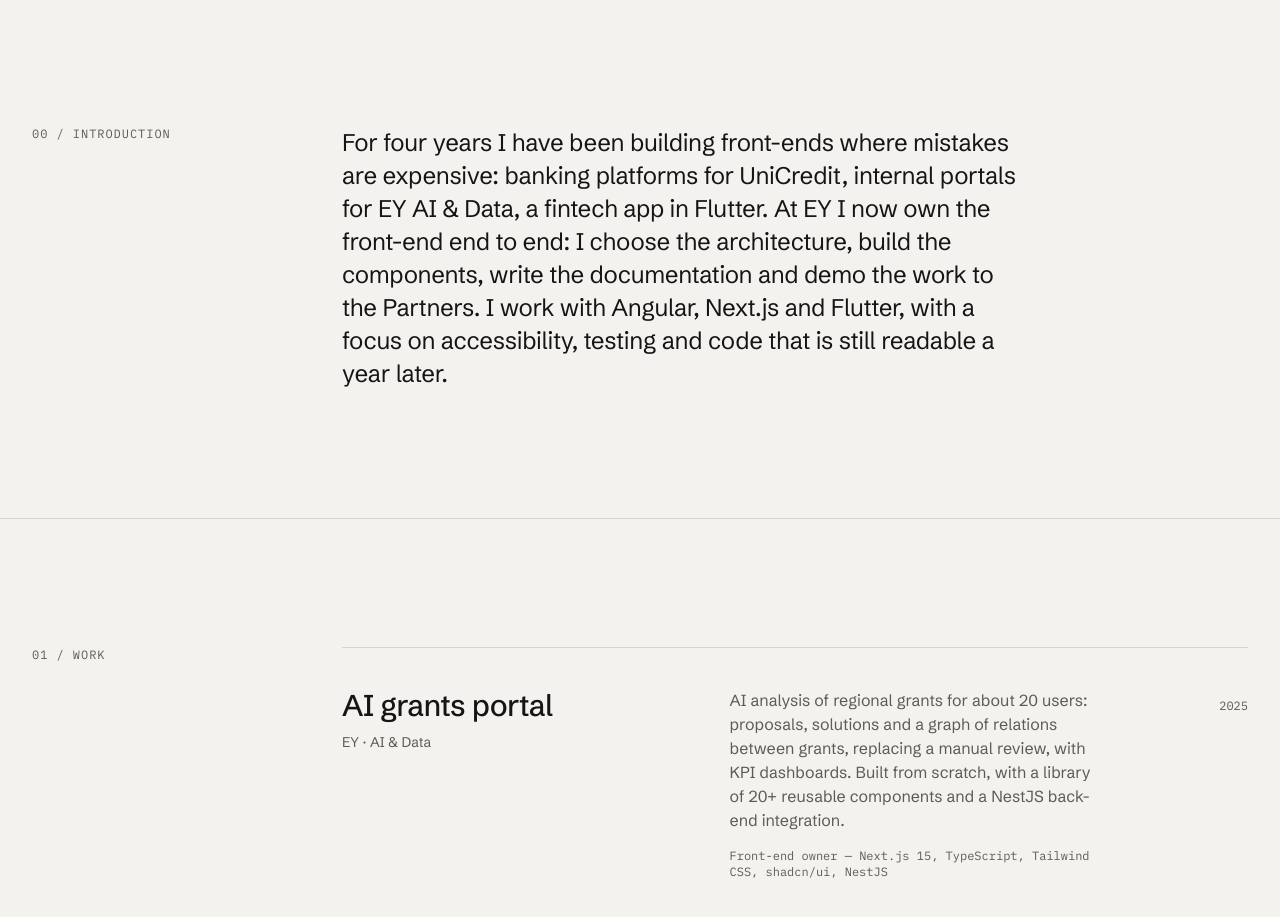
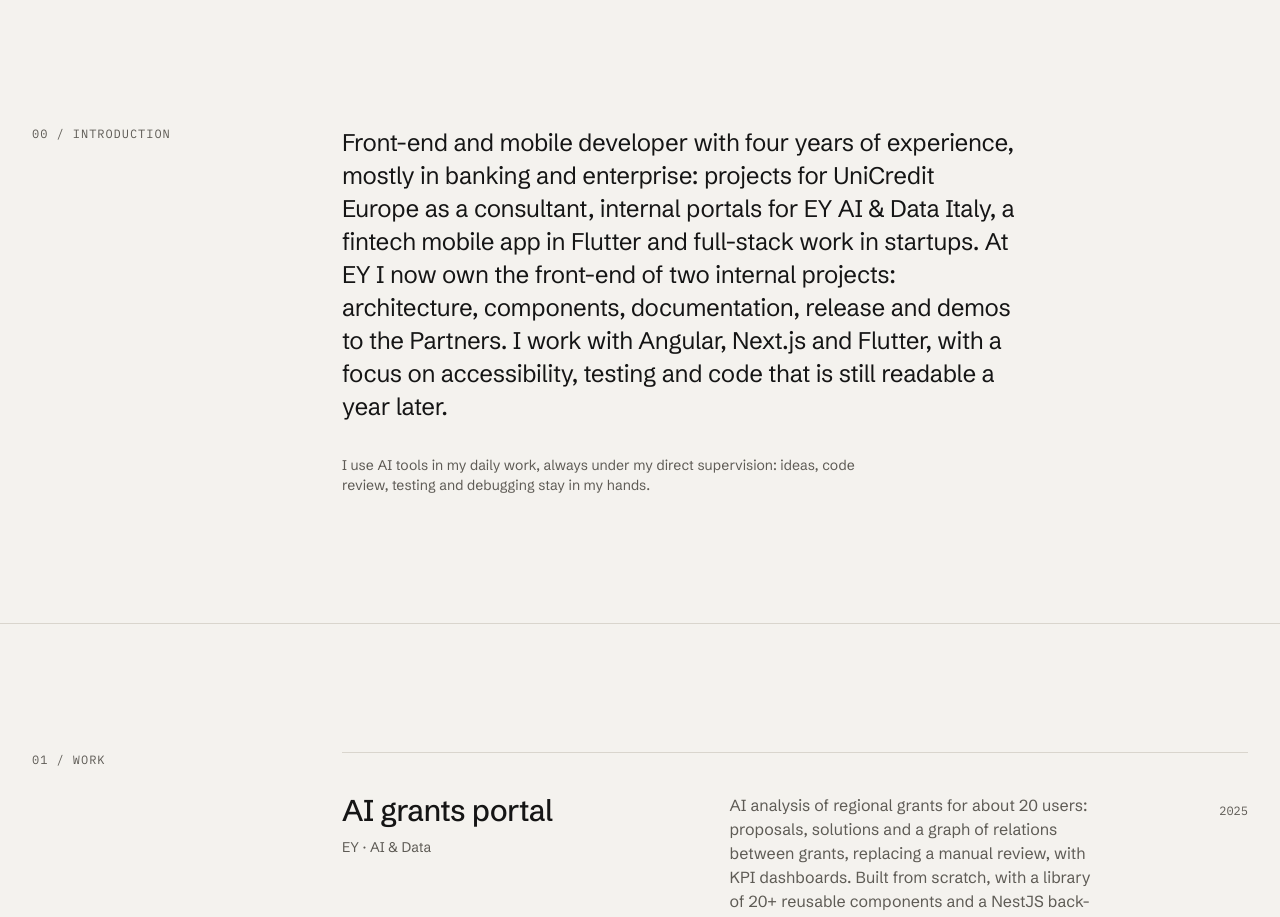
Before and after one commit to TheDollMaster98/lorisdalsanto.dev, a Next.js app: page /en/ in a window 1280 px wide. Shown: the part 820-1737 px from the top of the page. Built offline with nearby package versions, Linux system fonts and the light colour scheme.

Commit message:
Rewrite introduction and add AI usage note
Introduction now names UniCredit Europe, EY AI & Data Italy, the fintech
app and startup full-stack work, and the two EY projects owned end to end.
A short note under it states that AI tools are used under direct personal
supervision.

```diff
--- a/src/app/(public)/[lang]/_landing-sections/Intro.tsx
+++ b/src/app/(public)/[lang]/_landing-sections/Intro.tsx
@@ -10,6 +10,9 @@
       >
         {intro.text}
       </p>
+      <p data-reveal className="mt-8 max-w-[60ch] text-sm text-ink-muted">
+        {intro.ai}
+      </p>
     </Section>
   );
 }
--- a/src/content/en.ts
+++ b/src/content/en.ts
@@ -21,7 +21,8 @@
   },
   intro: {
     label: "Introduction",
-    text: "For four years I have been building front-ends where mistakes are expensive: banking platforms for UniCredit, internal portals for EY AI & Data, a fintech app in Flutter. At EY I now own the front-end end to end: I choose the architecture, build the components, write the documentation and demo the work to the Partners. I work with Angular, Next.js and Flutter, with a focus on accessibility, testing and code that is still readable a year later.",
+    text: "Front-end and mobile developer with four years of experience, mostly in banking and enterprise: projects for UniCredit Europe as a consultant, internal portals for EY AI & Data Italy, a fintech mobile app in Flutter and full-stack work in startups. At EY I now own the front-end of two internal projects: architecture, components, documentation, release and demos to the Partners. I work with Angular, Next.js and Flutter, with a focus on accessibility, testing and code that is still readable a year later.",
+    ai: "I use AI tools in my daily work, always under my direct supervision: ideas, code review, testing and debugging stay in my hands.",
   },
   work: {
     label: "Work",
--- a/src/content/it.ts
+++ b/src/content/it.ts
@@ -21,7 +21,8 @@
   },
   intro: {
     label: "Presentazione",
-    text: "Da quattro anni sviluppo front-end su progetti dove un errore costa caro: piattaforme bancarie per UniCredit, portali interni per EY AI & Data, un’app fintech in Flutter. Oggi in EY seguo il front-end in autonomia: scelgo l’architettura, costruisco i componenti, scrivo la documentazione e presento le demo ai Partner. Lavoro con Angular, Next.js e Flutter, con attenzione ad accessibilità, test e a un codice che resti leggibile anche dopo un anno.",
+    text: "Sviluppatore front-end e mobile con quattro anni di esperienza, soprattutto in ambito bancario ed enterprise: progetti per UniCredit Europa come consulente, portali interni per EY AI & Data Italia, un’app mobile fintech in Flutter ed esperienze full-stack in startup. Oggi in EY seguo il front-end di due progetti interni: architettura, componenti, documentazione, rilascio e demo ai Partner. Lavoro con Angular, Next.js e Flutter, con attenzione all’accessibilità, ai test e a un codice che resti leggibile anche dopo un anno.",
+    ai: "Uso strumenti di intelligenza artificiale nello sviluppo quotidiano, sempre sotto la mia supervisione diretta: idee, revisione del codice, test e debug restano in mano mia.",
   },
   work: {
     label: "Lavori",
--- a/src/models/content.model.ts
+++ b/src/models/content.model.ts
@@ -23,6 +23,8 @@
   intro: {
     label: string;
     text: string;
+    // Nota breve sull'uso di strumenti AI, mostrata sotto il paragrafo.
+    ai: string;
   };
   work: {
     label: string;
```
